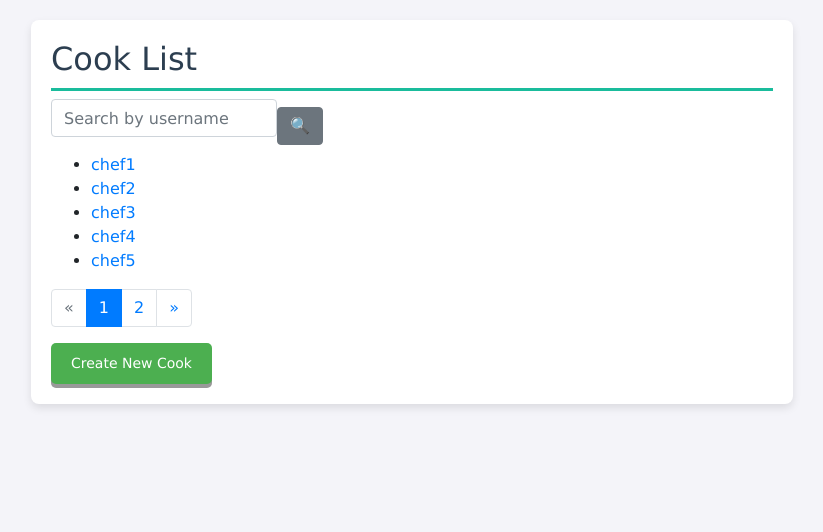
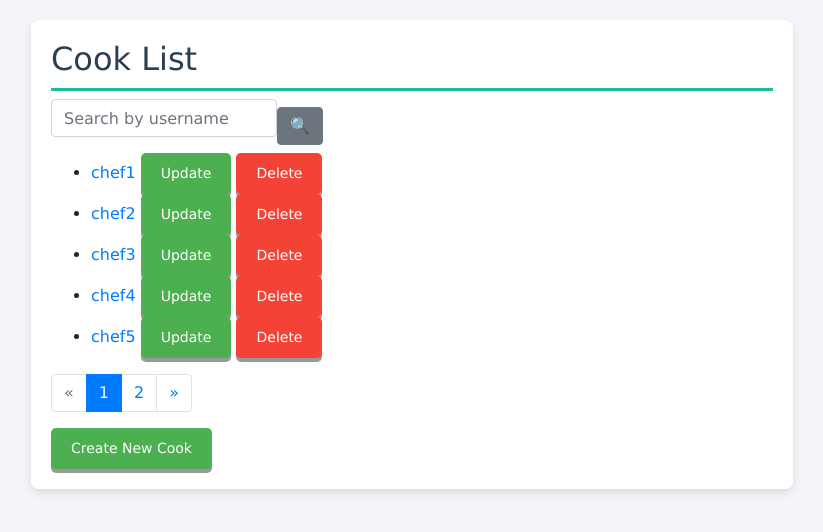
Before and after one commit to VShveda/kitchen_restaurant, a Django app: page /cooks/ in a window 1280 px wide. Shown: the part 72-604 px from the top of the page, without its empty margins (65-888 px from the left). Run offline with Django 5.2, Linux system fonts and the light colour scheme; a user stored in the database is signed in; data comes from the database, SQL or seed files in the repository; some libraries are stand-ins or nearby versions.

Commit message:
fix button in cook list

```diff
--- a/templates/kitchen/cook_detail.html
+++ b/templates/kitchen/cook_detail.html
@@ -12,6 +12,4 @@
       <li>{{ dish.name }} ({{ dish.dish_type.name }})</li>
     {% endfor %}
   </ul>
-  <a href="{% url 'kitchen:cook-update' pk=cook.id %}" class="button">Update</a>
-  <a href="{% url 'kitchen:cook-delete' pk=cook.id %}" class="button button-secondary">Delete</a>
 {% endblock %}
--- a/templates/kitchen/cook_list.html
+++ b/templates/kitchen/cook_list.html
@@ -14,6 +14,8 @@
       {% for cook in cook_list %}
         <li>
           <a href="{% url 'kitchen:cook-detail' cook.pk %}">{{ cook.username }}</a>
+          <a href="{% url 'kitchen:cook-update' pk=cook.id %}" class="button">Update</a>
+          <a href="{% url 'kitchen:cook-delete' pk=cook.id %}" class="button button-secondary">Delete</a>
         </li>
       {% endfor %}
     </ul>
```
